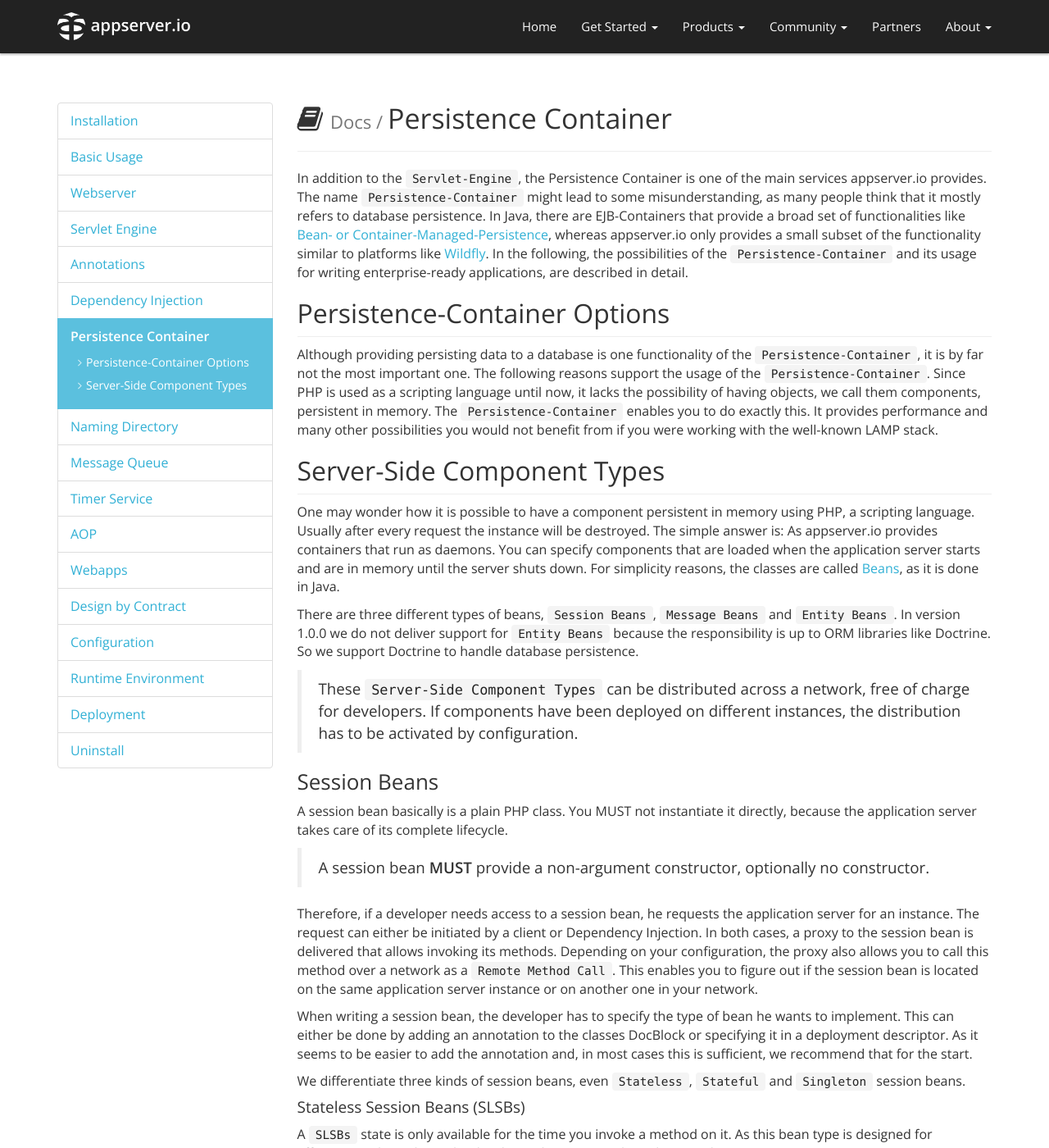
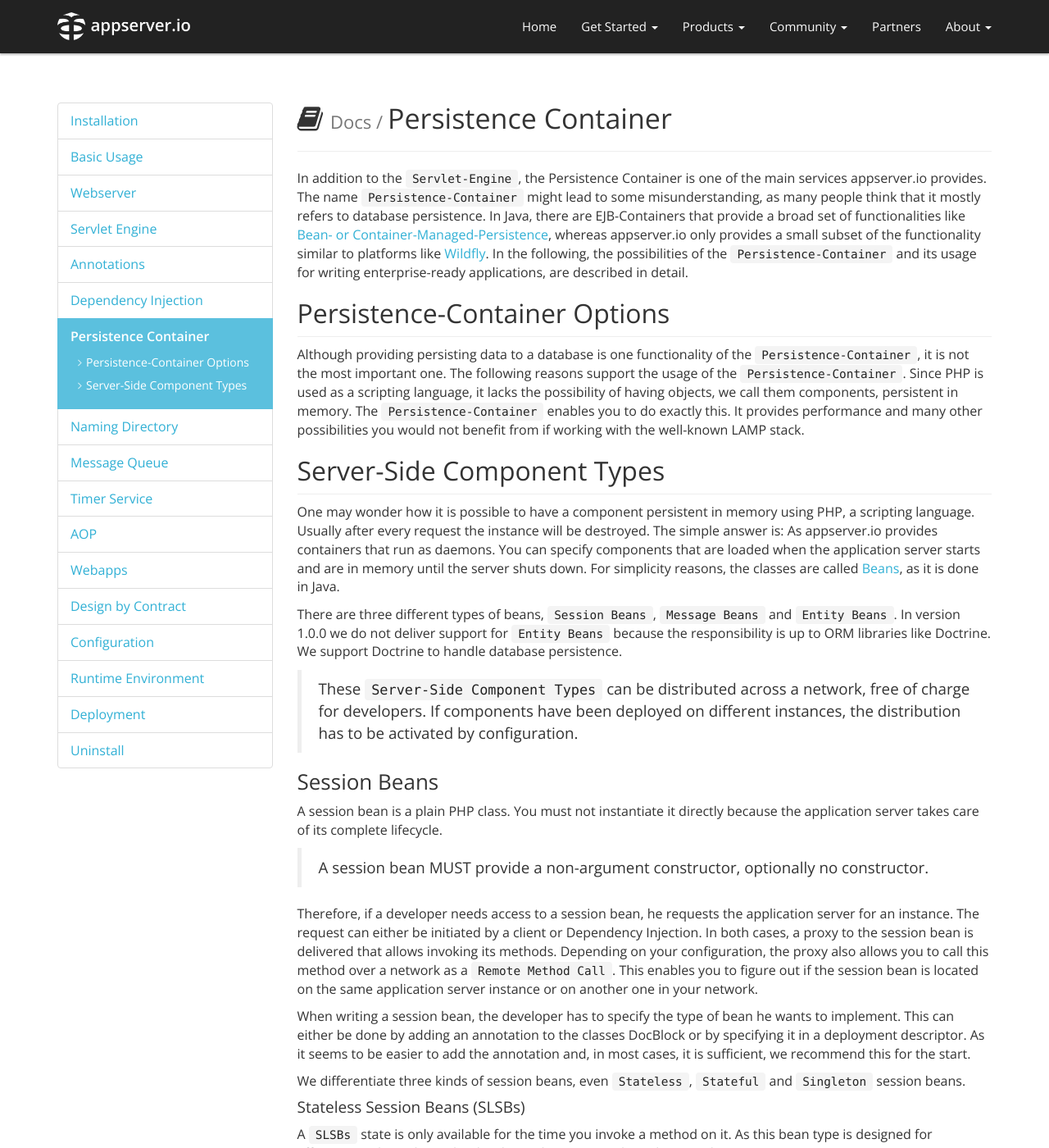
Before and after one commit to appserver-io/appserver, a Jekyll site: the page built from _docs/persistence-container.md, in a window 1280 px wide and 1400 px high. Shown: the whole window at 82% size. Built offline with Jekyll 4.4.1, drawn with Linux system fonts in a browser that asks for light colours; nearby versions of some CDN libraries; library files that are not in the unit come from our copies; Markdown is read by kramdown in place of the engine named in the settings; some of the changed text lies outside the part shown.

Commit message:
Update persistence-container.md
Minor changes

````diff
--- a/_docs/persistence-container.md
+++ b/_docs/persistence-container.md
@@ -17,25 +17,25 @@
 
 ## Persistence-Container Options
 
-Although providing persisting data to a database is one functionality of the `Persistence-Container`, it is by far not the most important one. The following reasons support the usage of the `Persistence-Container`. Since PHP is used as a scripting language until now, it lacks the possibility of having objects, we call them components, persistent in memory. The `Persistence-Container` enables you to do exactly this. It provides performance and many other possibilities you would not benefit from if you were working with the well-known LAMP stack.
+Although providing persisting data to a database is one functionality of the `Persistence-Container`, it is not the most important one. The following reasons support the usage of the `Persistence-Container`. Since PHP is used as a scripting language, it lacks the possibility of having objects, we call them components, persistent in memory. The `Persistence-Container` enables you to do exactly this. It provides performance and many other possibilities you would not benefit from if working with the well-known LAMP stack.
 
 ## Server-Side Component Types
 
 One may wonder how it is possible to have a component persistent in memory using PHP, a scripting language. Usually after every request the instance will be destroyed. The simple answer is: As appserver.io provides containers that run as daemons. You can specify components that are loaded when the application server starts and are in memory until the server shuts down. For simplicity reasons, the classes are called [Beans](http://en.wikipedia.org/wiki/Enterprise_JavaBeans), as it is done in Java.
 
-There are three different types of beans, `Session Beans`, `Message Beans` and `Entity Beans`. In version 1.0.0 we do not deliver support for `Entity Beans` because the responsibility is up to ORM libraries like Doctrine. So we support Doctrine to handle database persistence.
+There are three different types of beans, `Session Beans`, `Message Beans` and `Entity Beans`. In version 1.0.0 we do not deliver support for `Entity Beans` because the responsibility is up to ORM libraries like Doctrine. We support Doctrine to handle database persistence.
 
 > These `Server-Side Component Types` can be distributed across a network, free of charge for developers. If components have been deployed on different instances, the distribution has to be activated by configuration.
 
 ### Session Beans
 
-A session bean basically is a plain PHP class. You MUST not instantiate it directly, because the application server takes care of its complete lifecycle.
+A session bean is a plain PHP class. You must not instantiate it directly because the application server takes care of its complete lifecycle.
 
-> A session bean **MUST** provide a non-argument constructor, optionally no constructor.
+> A session bean MUST provide a non-argument constructor, optionally no constructor.
 
 Therefore, if a developer needs access to a session bean, he requests the application server for an instance. The request can either be initiated by a client or Dependency Injection. In both cases, a proxy to the session bean is delivered that allows invoking its methods. Depending on your configuration, the proxy also allows you to call this method over a network as a `Remote Method Call`. This enables you to figure out if the session bean is located on the same application server instance or on another one in your network.
 
-When writing a session bean, the developer has to specify the type of bean he wants to implement. This can either be done by adding an annotation to the classes DocBlock or specifying it in a deployment descriptor. As it seems to be easier to add the annotation and, in most cases this is sufficient, we recommend that for the start.
+When writing a session bean, the developer has to specify the type of bean he wants to implement. This can either be done by adding an annotation to the classes DocBlock or by specifying it in a deployment descriptor. As it seems to be easier to add the annotation and, in most cases, it is sufficient, we recommend this for the start.
 
 We differentiate three kinds of session beans, even `Stateless`, `Stateful` and `Singleton` session beans.
 
@@ -445,7 +445,7 @@
 }
 ```
 
-Finally the servlet receives the number of successul logins since the application server's last restart and adds it to the response.
+Finally, the servlet receives the number of successul logins since the application server's last restart and adds it to the response.
 
 ```php
 <?php
@@ -703,7 +703,7 @@
 
 > Keep in mind that the `$methodInvocation->getContext()` method allows access to the component the advice has been declared in, in our example this is the `SSB` instance below.
 
-So if we want to authorize the user logged into the system for the method call to a session bean method, we simply have to declare it by adding an annotation like
+If we want to authorize the user logged into the system for the method call to a session bean method, we simply have to declare it by adding an annotation like the following.
 
 ```php
 <?php
@@ -795,4 +795,4 @@
 }
 ```
 
-The `AclSessionBean` is **NOT** implemented in this example because this description only gives a rough indication on how to implement such a functionality and how an `Interceptor` can be used.
+The `AclSessionBean` is NOT implemented in this example because this description only gives a rough indication on how to implement such a functionality and how an `Interceptor` can be used.
````
Also changed, not shown: other parts of _docs/persistence-container.md (+11 -11 lines).
